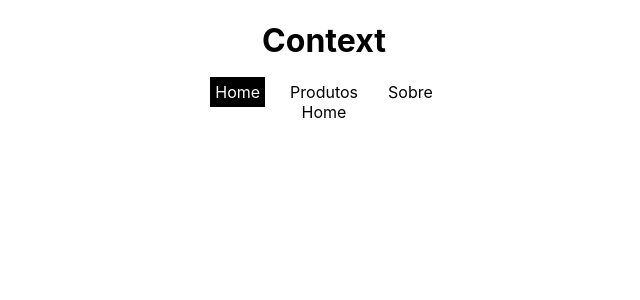
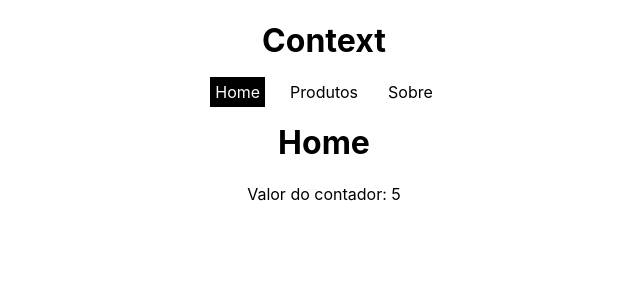
Before and after one commit to guiCarvalhoSP/estudos-react-contextApi, a React (Create React App) app: page / in a window 1280 px wide. Shown: the top 300 px of the page, without its empty margins (316-956 px from the left). Built offline with nearby package versions, Linux system fonts and the light colour scheme.

Commit message:
Criando contexto

```diff
--- /dev/null
+++ b/src/context/CounterContext.js
@@ -0,0 +1,13 @@
+import { createContext, useState } from 'react';
+
+export const CounterContext = createContext();
+
+export const CounterContextProvider = ({children}) => {
+    const [counter, setCounter] = useState(5);
+
+    return (
+        <CounterContext.Provider value={{counter, setCounter}}>
+            {children}
+        </CounterContext.Provider>
+    )
+}
--- a/src/index.js
+++ b/src/index.js
@@ -4,10 +4,14 @@
 import App from './App';
 import reportWebVitals from './reportWebVitals';
 
+import { CounterContextProvider } from './context/CounterContext';
+
 const root = ReactDOM.createRoot(document.getElementById('root'));
 root.render(
   <React.StrictMode>
-    <App />
+    <CounterContextProvider>
+      <App />
+    </CounterContextProvider>
   </React.StrictMode>
 );
 
--- a/src/pages/Home.js
+++ b/src/pages/Home.js
@@ -1,6 +1,15 @@
+import { useContext } from "react";
+
+import { CounterContext}  from "../context/CounterContext";
 const Home = () => {
+
+  const { counter } = useContext(CounterContext);
+
   return (
-    <div>Home</div>
+    <div>
+      <h1>Home</h1>
+      <p>Valor do contador: {counter}</p>
+    </div>
   )
 }
 
```
Also changed, not shown: src/components/ChangeCounter.js (added).
